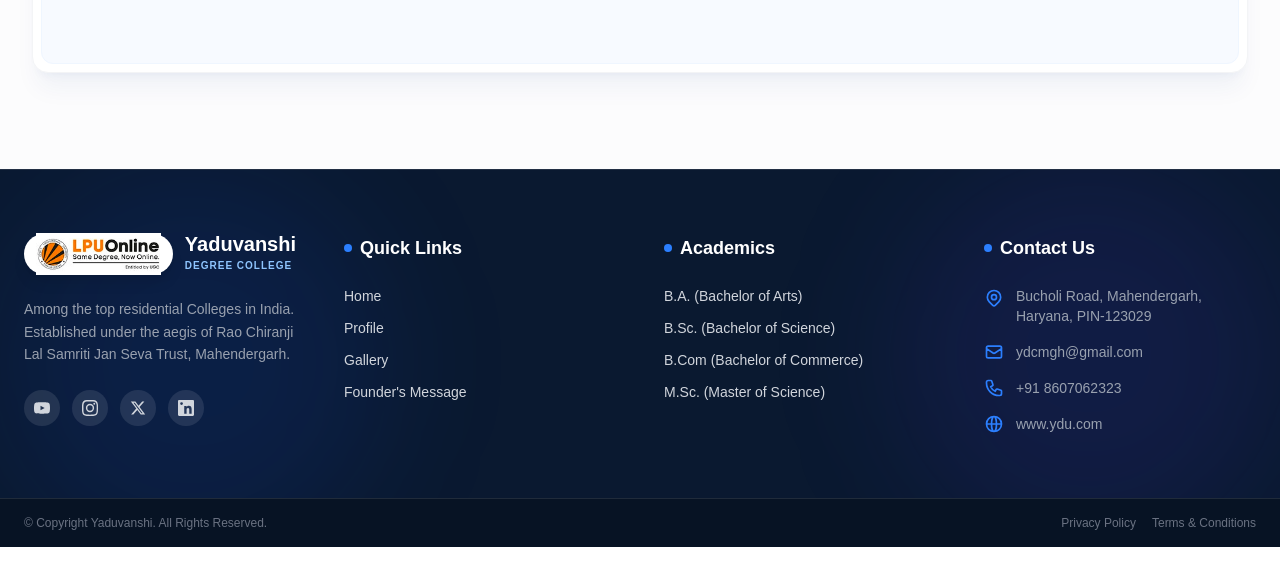
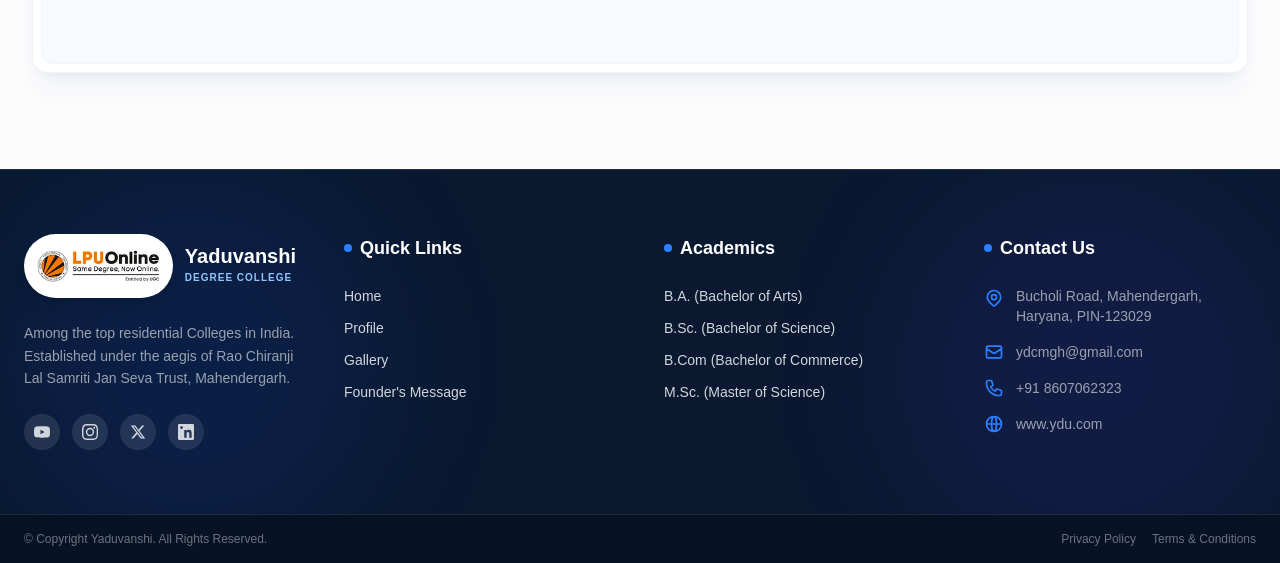
Before and after one commit to yo-dalo/ydc-school, a Next.js app: page / in a window 1280 px wide. Shown: the part 3329-3892 px from the top of the page. Built offline with nearby package versions, Linux system fonts and the light colour scheme; no server answers.

Commit message:
refactor: Adjust footer logo container height and image width.

```diff
--- a/src/components/layout/Footer.jsx
+++ b/src/components/layout/Footer.jsx
@@ -33,11 +33,11 @@ export default function Footer() {
         {/* Brand Column */}
         <div>
           <div className="flex items-center gap-3 mb-6">
-            <div className="w-auto px-3 h-10  relative bg-white rounded-full flex items-center justify-center shadow-lg ">
+            <div className="w-auto px-3 h-16  py-6 relative bg-white rounded-full flex items-center justify-center shadow-lg ">
               <Image
                 src={logoUrl}
                 alt={`${schoolName} Logo`}
-                width={502}
+                width={300}
                 height={82}
                 className="object-contain"
                 onError={(e) => { e.currentTarget.src = "/logo/6.png"; }}
```
